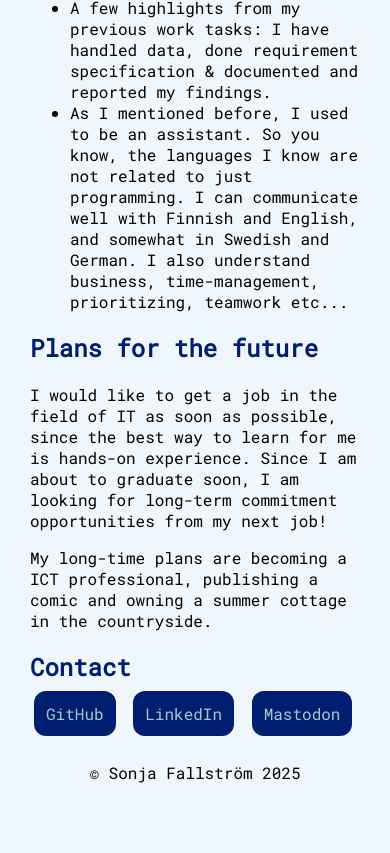
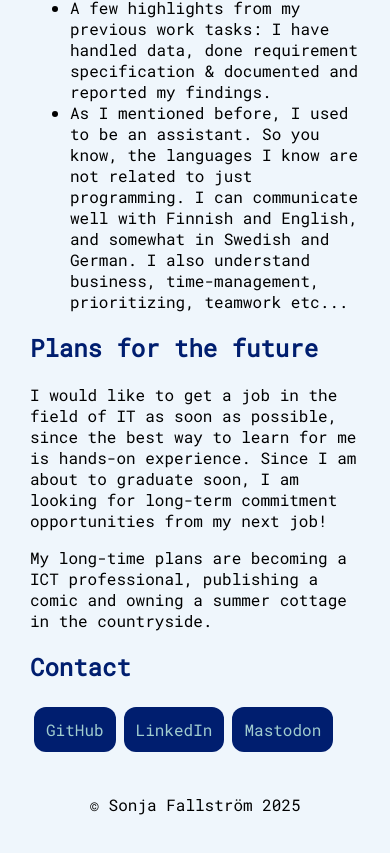
Before and after one commit to faltzuthewiz/faltzuthewiz.github.io, a plain HTML site: page about.html in a window 390 px wide. Shown: the part 2441-3294 px from the top of the page. Before the commit the page ends 3262 px from the top, so only its background shows below. Drawn offline with Linux system fonts and the light colour scheme.

Commit message:
fixed contact button display on mobile screen

```diff
--- a/about.html
+++ b/about.html
@@ -103,9 +103,11 @@
                     <p>My long-time plans are becoming a ICT professional, publishing a comic and owning a summer
                         cottage in the countryside.</p>
                     <h2>Contact</h2>
-                    <a class="contact-link" href="https://github.com/faltzuthewiz">GitHub</a>
-                    <a class="contact-link" href="https://www.linkedin.com/in/sonja-fallstrom/">LinkedIn</a>
-                    <a class="contact-link" href="https://eliitin-some.fi/@faltzuthewiz">Mastodon</a>
+                    <div class="contact-group">
+                        <a class="contact-link" href="https://github.com/faltzuthewiz">GitHub</a>
+                        <a class="contact-link" href="https://www.linkedin.com/in/sonja-fallstrom/">LinkedIn</a>
+                        <a class="contact-link" href="https://eliitin-some.fi/@faltzuthewiz">Mastodon</a>
+                    </div>
                 </div>
             </div>
         </div>
--- a/portfoliostyle.css
+++ b/portfoliostyle.css
@@ -84,7 +84,10 @@ h2 {
     color: #001E6F;
 }
 
-
+.contact-group {
+    display: flex;
+    flex-wrap: wrap;
+}
 
 .contact-link {
     background-color: #001E6F;
```
